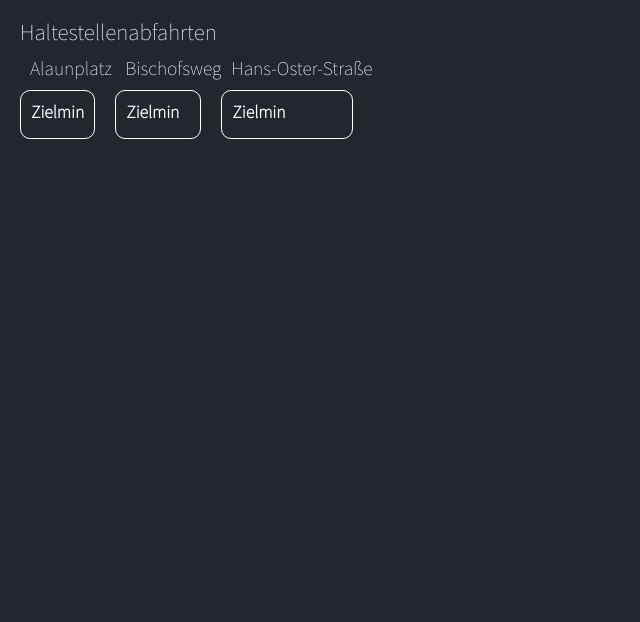
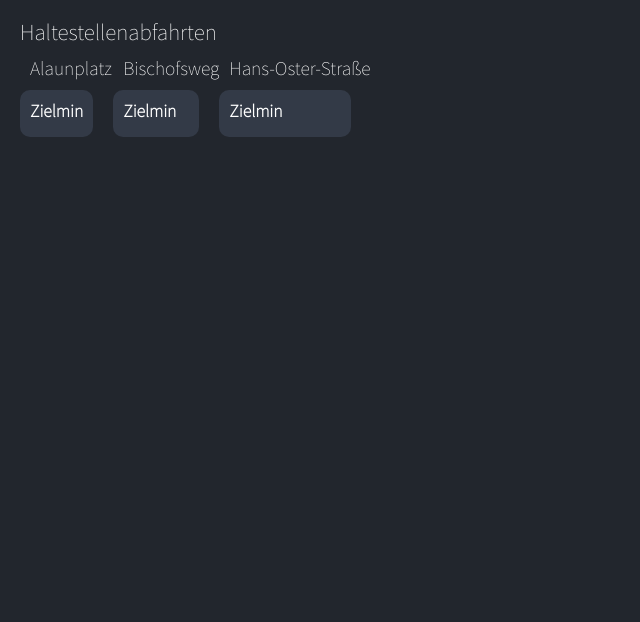
Before and after one commit to 05k4rausdertonne/WGMonitor, a website: page public/index.html in a window 1280 px wide. Shown: the part 178-800 px from the top of the page, without its empty margins (0-640 px from the left). Drawn offline with Linux system fonts and the light colour scheme; no server answers.

Commit message:
small color change

```diff
--- a/public/assets/css/style.css
+++ b/public/assets/css/style.css
@@ -40,8 +40,9 @@ h2 {
 }
 
 .table-departures {
-    border: solid 1px;
+    border: solid 0px;
     border-radius: 10px;
+    background-color: #333a47;
     padding: 10px;
     margin-right: 20px;
 }
```
